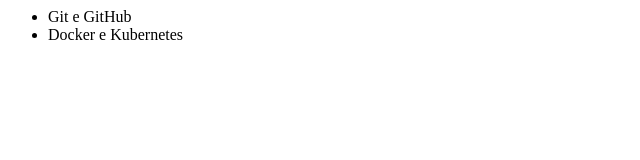
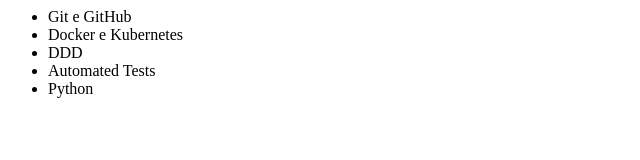
Before and after one commit to MichelOtavio/Portal, a plain HTML site: page home.html in a window 1280 px wide. Shown: the whole page, without its empty margins (0-640 px from the left). Drawn offline with Linux system fonts and the light colour scheme.

Commit message:
adicionando novo lab de python

```diff
--- a/home.html
+++ b/home.html
@@ -4,6 +4,10 @@
     <ul>
       <li>Git e GitHub</li>
       <li>Docker e Kubernetes</li>
+      <li>DDD</li>
+      <li>Automated Tests</li>
+      <li>Python</li>
     <ul>
   </body>
 </html>
+</html>
```
Also changed, not shown: exemplo.html (deleted, +0 -3 lines).
